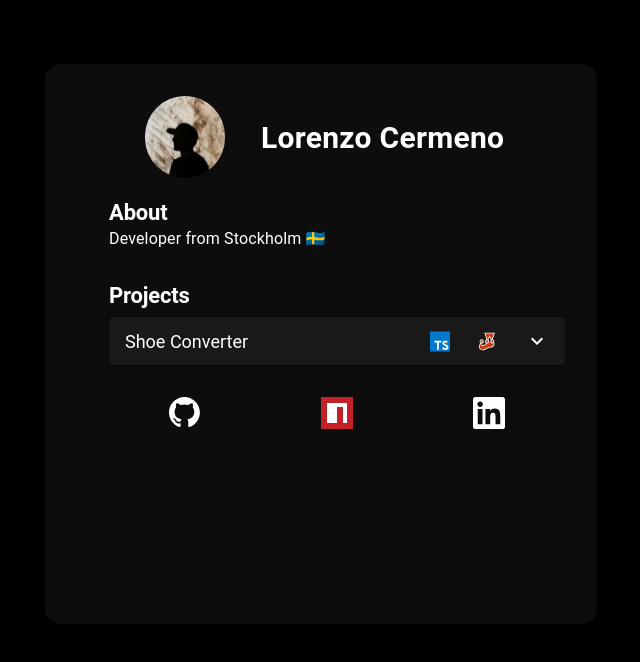
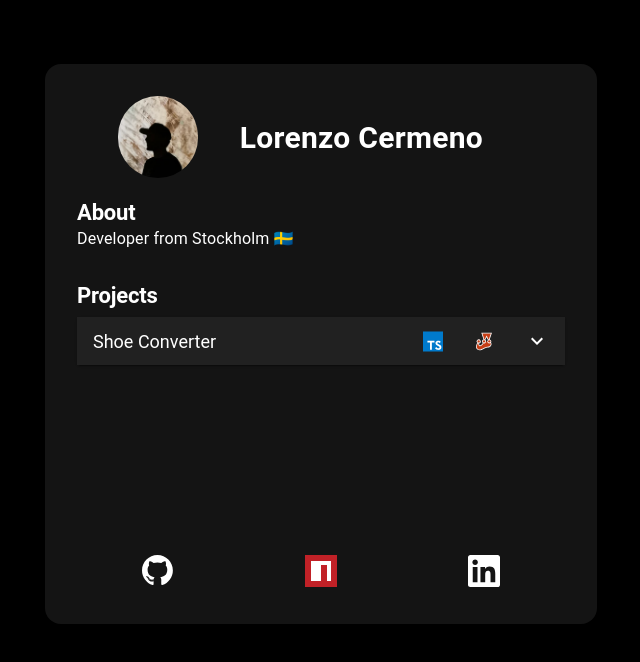
Before and after one commit to lorenzocermeno/lorenzocermeno.github.io, a React (Create React App) app: page / in a window 1280 px wide. Shown: the top 662 px of the page, without its empty margins (319-959 px from the left). Built offline with nearby package versions, Linux system fonts and the light colour scheme.

Commit message:
first draft

```diff
--- a/src/components/Projects.tsx
+++ b/src/components/Projects.tsx
@@ -27,6 +27,7 @@ const SHOE_CONVERTER: IProject = {
 
 const StyledSection = styled.section`
   margin-bottom: 2em;
+  height: 50%;
 `;
 
 const StyledSpan = styled.span`
@@ -61,7 +62,7 @@ export const Projects = (): JSX.Element => {
           expandIcon={<ExpandMoreIcon sx={{ color: "white" }} />}
           aria-controls={`${SHOE_CONVERTER.ID}-content`}
           id={SHOE_CONVERTER.ID}
-          sx={{ backgroundColor: "#000000e6" }}
+          sx={{ backgroundColor: "#212121" }}
         >
           <Grid container spacing={2}>
             <Grid item xs={8}>
@@ -79,7 +80,7 @@ export const Projects = (): JSX.Element => {
             </Grid>
           </Grid>
         </AccordionSummary>
-        <AccordionDetails sx={{ backgroundColor: "#000000e6" }}>
+        <AccordionDetails sx={{ backgroundColor: "#212121" }}>
           <Typography
             variant="body1"
             fontSize={FontSize.p}
--- a/src/index.tsx
+++ b/src/index.tsx
@@ -24,9 +24,9 @@ root.render(
       <Container maxWidth="sm">
         <Box
           sx={{
-            bgcolor: "#0d0d0d",
+            bgcolor: "#141414",
             height: { xs: "34em", sm: "30em" },
-            padding: "4em 2em 1em 4em",
+            padding: "4em 2em 1em 2em",
             borderRadius: "1em",
           }}
         >
```
